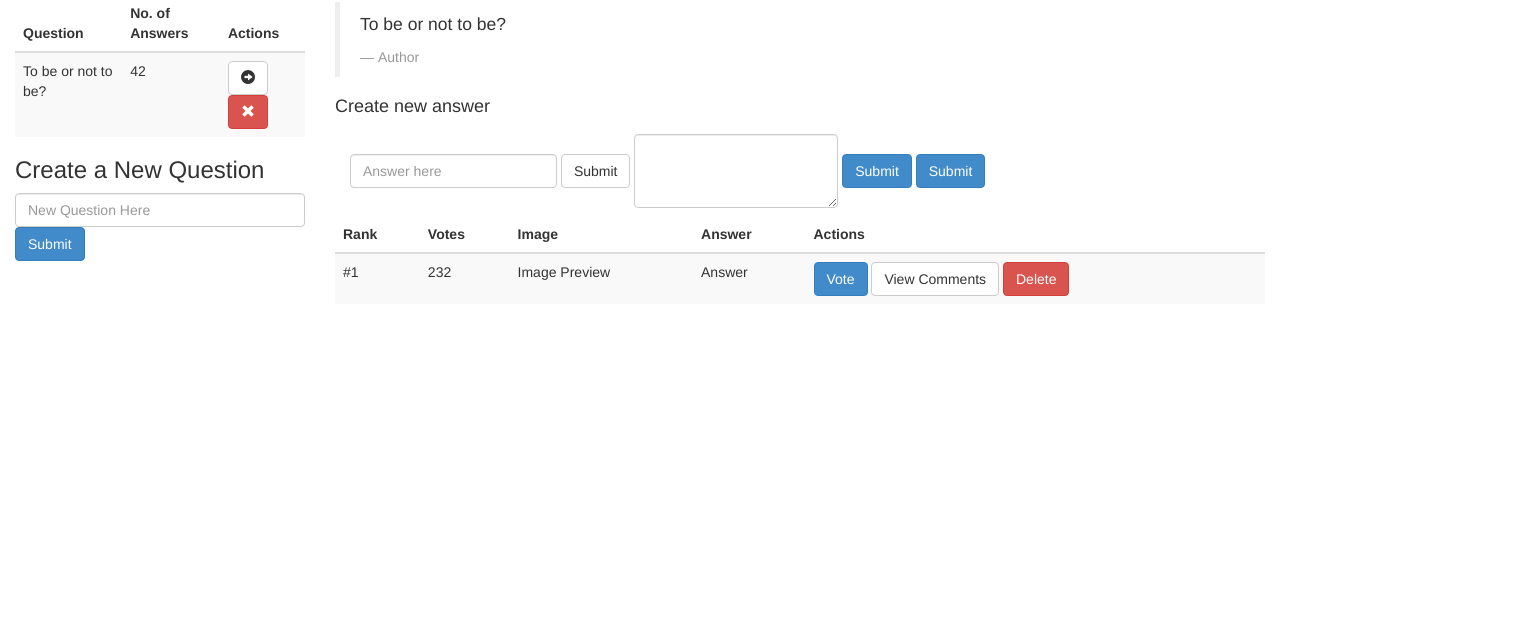
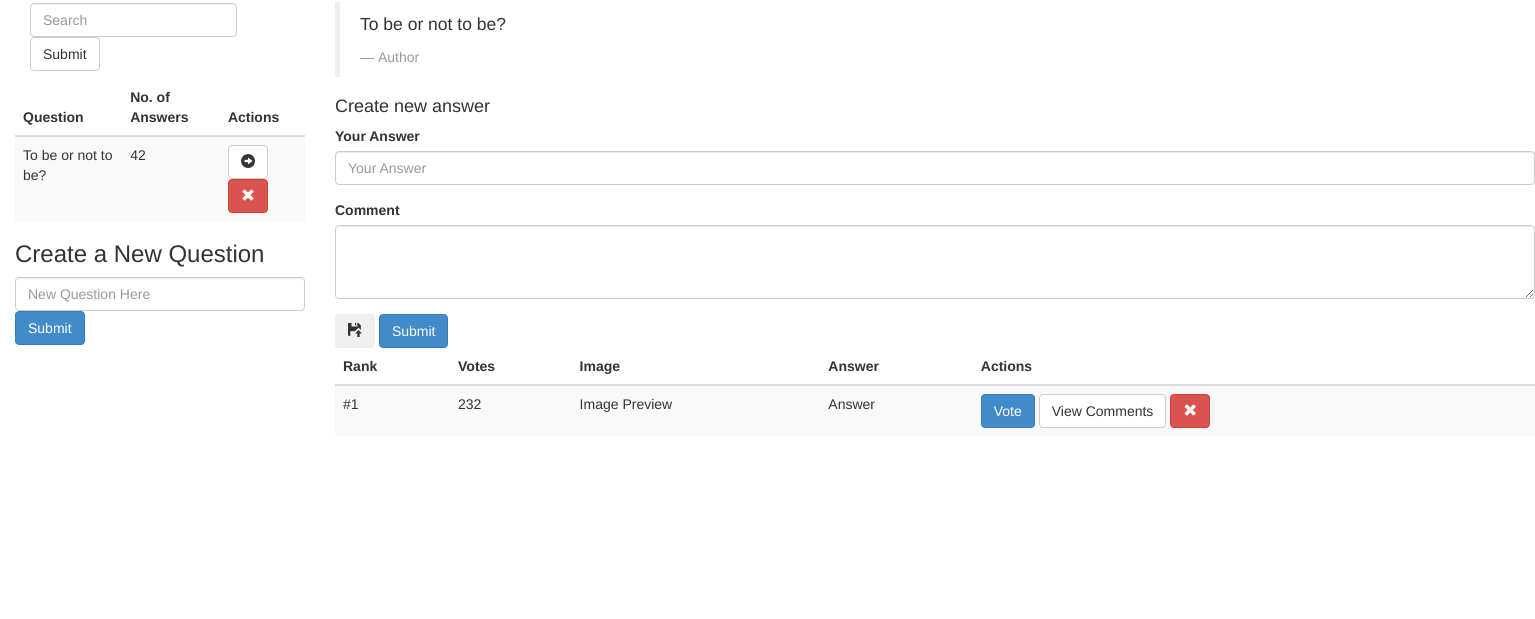
Before and after one commit to Mnbvrulez/appenginedemo, a plain HTML site: page layout/index.html in a window 1280 px wide. Shown: the part 181-800 px from the top of the page, 1535 px wide, since content can reach past the window. Drawn offline with Linux system fonts and the light colour scheme.

Commit message:
Getting pretty close

```diff
--- a/layout/index.html
+++ b/layout/index.html
@@ -2,7 +2,7 @@
 <html>
 <head>
     <link rel="stylesheet" href="css/bootstrap.min.css">
-    <link rel="stylesheet" type="text/css" href="css.css">
+    <link rel="stylesheet" type="text/css" href="style.css">
     <script src ="js/jquery-1.11.1.min.js"> </script>
     <script src ="js/bootstrap.min.js"> </script>
 </head>
@@ -13,7 +13,7 @@
             <h1> rateverything </h1>
             <form class="navbar-form navbar-left" role="search">
                 <div class="form-group">
-                <input type="text" class="form-control" placeholder="Search">
+                <input type="text" class="form-control" placeholder="Admin Password">
                 </div>
                 <button type="submit" class="btn btn-default">Submit</button>
             </form>
@@ -24,6 +24,12 @@
         <div class="row">
             <div class="col-md-3">
                 <h3> List of Questions  </h3>
+                    <form class="navbar-form navbar-left" role="search">
+                        <div class="form-group">
+                            <input type="text" class="form-control" placeholder="Search">
+                        </div>
+                <button type="submit" class="btn btn-default">Submit</button>
+            </form>
                 <table class="table table-striped">
                     <thead>
                         <tr>
@@ -58,7 +64,24 @@
                     <footer>Author</footer>
                 </blockquote>
                 <h4>Create new answer</h4>
-                    <form class="navbar-form navbar-left" role="search">
+               <form class="add-answer" role="form">
+                  <div class="form-group">
+                    <label for="exampleInputEmail1">Your Answer</label>
+                    <input type="email" class="form-control" id="exampleInputEmail1" placeholder="Your Answer">
+                  </div>
+                  <div class="form-group">
+                    <label for="exampleInputPassword1">Comment</label>
+                    <textarea class="form-control" rows="3"></textarea>
+                  </div>
+                    <button type="button" class="btn btn-primay"><span class="glyphicon glyphicon-floppy-open"></span> </button>
+                    <button type="button" class="btn btn-primary">Submit</button>
+                </form>
+
+
+
+
+
+                    <!-- <form class="navbar-form navbar-left" role="search">
                 <div class="form-group">
                 <input type="text" class="form-control" placeholder="Answer here">
 
@@ -68,9 +91,10 @@
                 <button type="button" class="btn btn-primary">Submit</button>
 
                 </div>
-                </form>
+                </form>     -->
+                <form class = "smaller" role="form">
                 <table class="table table-striped">
-                    <thead>
+                    <thead class ="answers">
                         <tr>
                             <th>Rank</th>
                             <th>Votes</th>
@@ -88,12 +112,13 @@
                             <td>
                                 <button type="button" class="btn btn-primary">Vote</button>
                                 <a class="btn btn-default" href="#" role="button">View Comments</a>
-                                <button type="button" class="btn btn-danger">Delete</button>
+                                <button type="button" class="btn btn-danger"><span class="glyphicon glyphicon-remove"></span> </button>
                             </td>
                         </tr>
                     </tbody>
 
                 </table>
+                </form>
 
             </div>
         </div>
--- a/layout/style.css
+++ b/layout/style.css
@@ -11,3 +11,11 @@ div {
 
 }
 */
+
+form.add-answer {
+	width: 1200px;
+}
+
+form.smaller{
+	width:1200px;
+}
```
